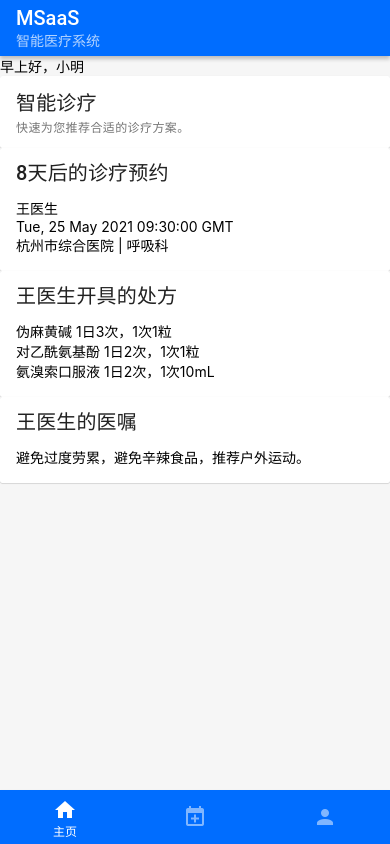
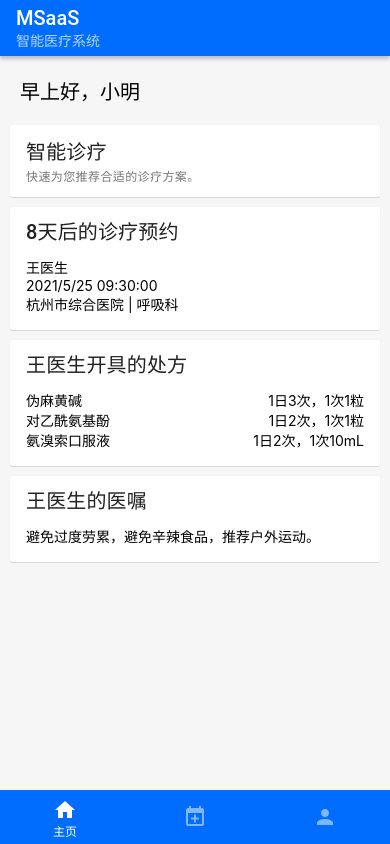
Before and after one commit to ZJU-SE-2021/MSaaS-Client, a React Native app: screen / in a window 390 px wide. Both pictures are taken after a click on the button "登录". Built offline with nearby package versions, Linux system fonts and the light colour scheme.

Commit message:
Add style for home.js

```diff
--- a/components/home.js
+++ b/components/home.js
@@ -9,6 +9,21 @@ class Rx {
         this.volumePerTime = volumePerTime
     }
 }
+
+const style = StyleSheet.create({
+    greeting : {
+        padding : 10,
+        margin : 10,
+        fontSize : 20
+    },
+    cards : {
+        marginBottom : 10,
+        marginHorizontal : 10,
+    },
+    rxUsage : {
+        float : 'right'
+    }
+})
 
 export default function Home() {
     const appointment = {
@@ -30,32 +45,32 @@ export default function Home() {
                 <Appbar.Content title="MSaaS" subtitle="智能医疗系统"/>
             </Appbar.Header>
             <View>
-                <Text>早上好，小明</Text>
+                <Text style={ style.greeting }>早上好，小明</Text>
             </View>
-            <Card>
+            <Card style={ style.cards }>
                 <Card.Title title="智能诊疗" subtitle="快速为您推荐合适的诊疗方案。"/>
             </Card>
-            <Card>
+            <Card style={ style.cards }>
                 <Card.Title title={ parseInt((appointment.time - (new Date())) / (24*3600*1000)) + '天后的诊疗预约' }/>
                 <Card.Content>
                     <Text>{ appointment.doctor }</Text>
-                    <Text>{ appointment.time.toUTCString() }</Text>
+                    <Text>{ appointment.time.toLocaleString('zh-CN', { hour12 : false }) }</Text>
                     <Text>{ appointment.hospital + ' | ' + appointment.department }</Text>
                 </Card.Content>
             </Card>
-            <Card>
+            <Card style={ style.cards }>
                 <Card.Title title={ prescription.doctor + '开具的处方' }/>
                 <Card.Content>
                     { prescription.rxes.map((rx) => {
                         return (
                             <View>
-                                <Text>{ rx.rxName + ' 1日' + rx.timesPerDay + '次，1次' + rx.volumePerTime}</Text>
+                                <Text>{ rx.rxName }<Text style={ style.rxUsage }>{ ' 1日' + rx.timesPerDay + '次，1次' + rx.volumePerTime }</Text></Text>
                             </View>
                         )
                     }) }
                 </Card.Content>
             </Card>
-            <Card>
+            <Card style={ style.cards }>
                 <Card.Title title={ prescription.doctor + '的医嘱' }/>
                 <Card.Content>
                     <Text>{ prescription.comment }</Text>
```
